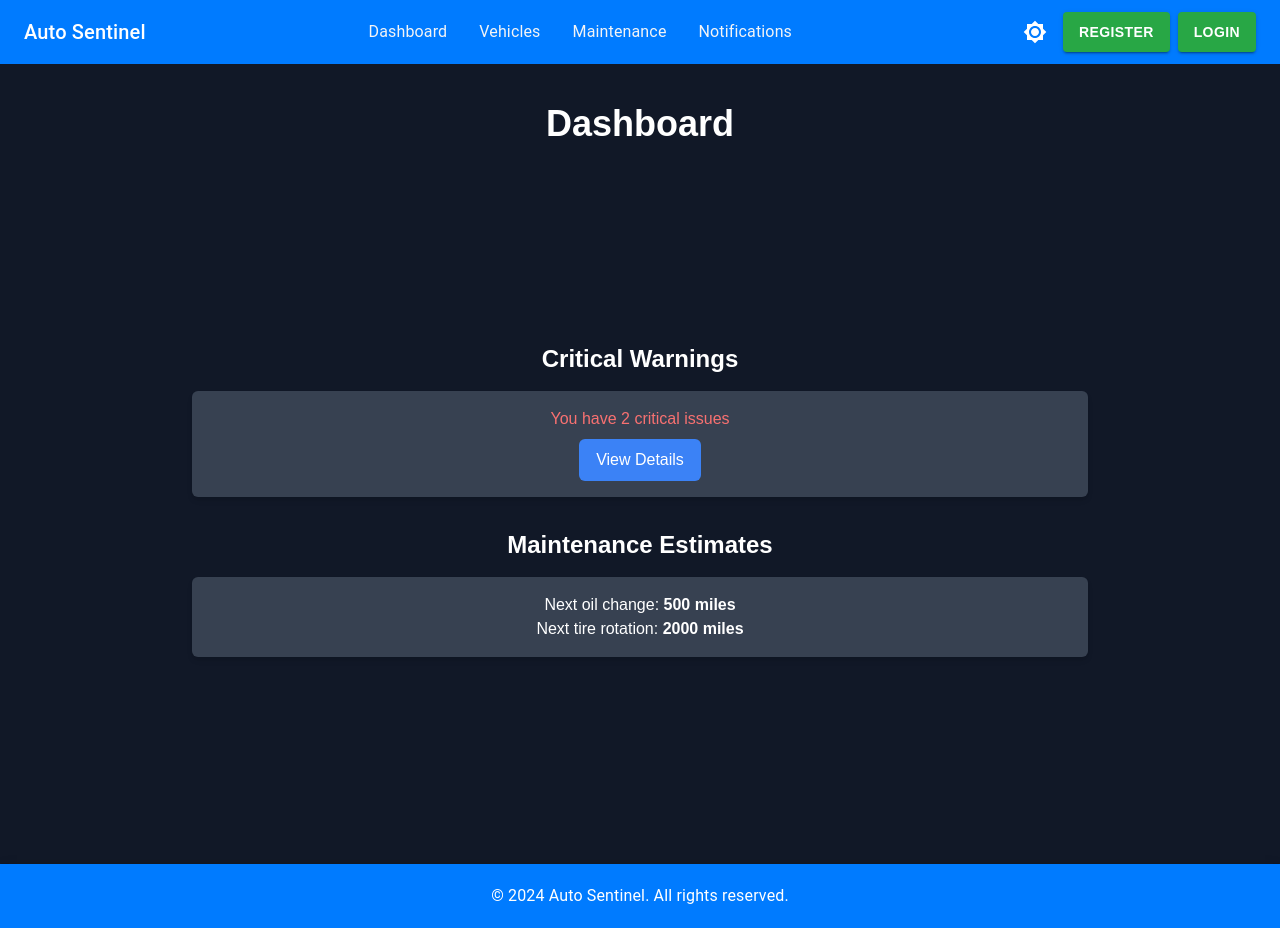
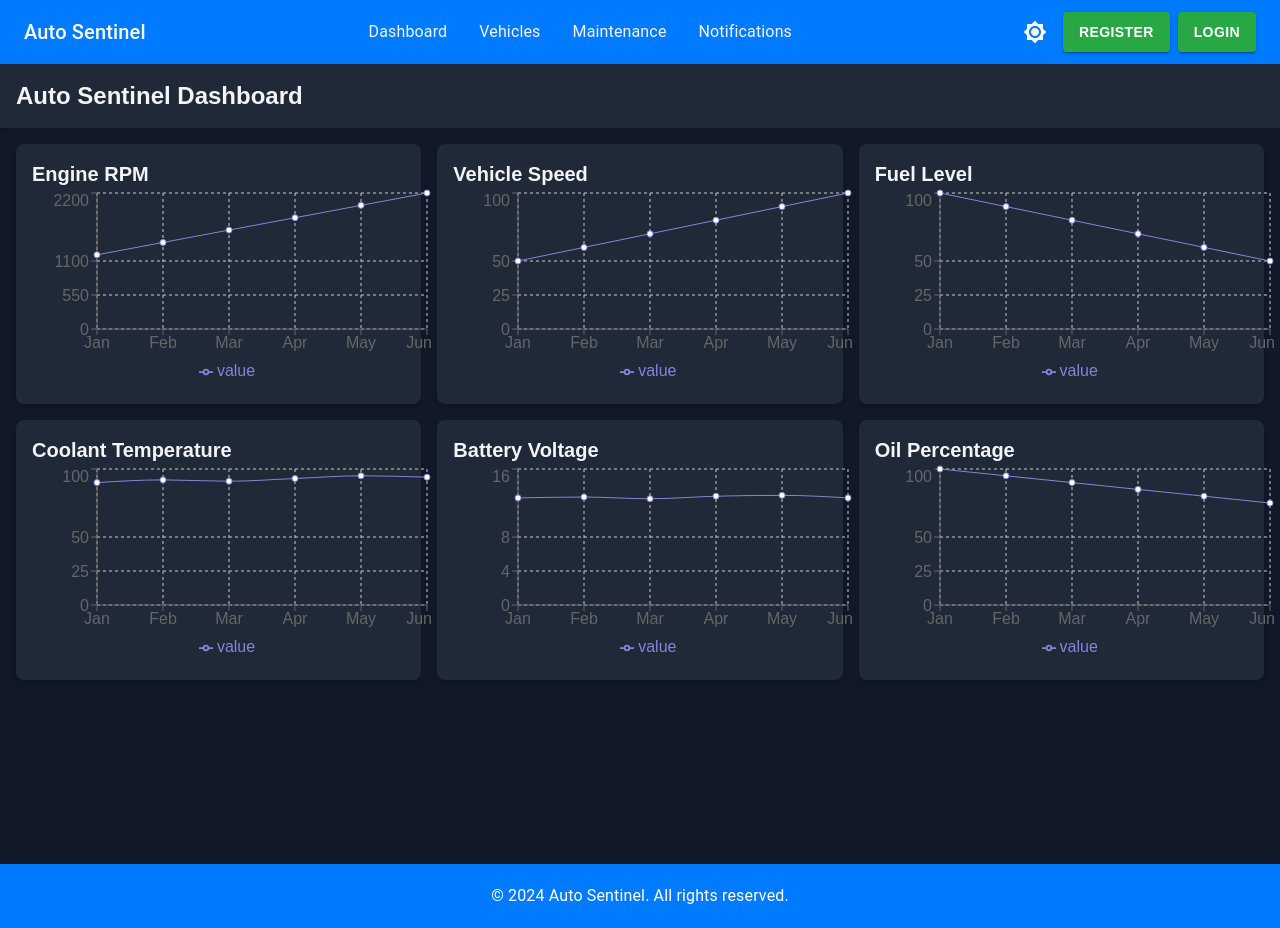
Before and after one commit to JordanBandur/auto-sentinel, a React (Vite) app in the folder frontend/: page / in a window 1280 px wide. Built offline with nearby package versions, Linux system fonts and the light colour scheme.

Commit message:
add charts to dashboard

```diff
--- a/frontend/package.json
+++ b/frontend/package.json
@@ -17,14 +17,17 @@
     "aws-sdk": "^2.1639.0",
     "axios": "^1.7.2",
     "body-parser": "^1.20.2",
+    "chart.js": "^4.4.3",
     "cors": "^2.8.5",
     "dotenv": "^16.4.5",
     "express": "^4.19.2",
     "lottie-react": "^2.4.0",
     "nodemailer": "^6.9.13",
     "react": "^18.2.0",
+    "react-chartjs-2": "^5.2.0",
     "react-dom": "^18.2.0",
     "react-router-dom": "^6.23.1",
+    "recharts": "^2.12.7",
     "sass": "^1.77.4"
   },
   "devDependencies": {
--- a/frontend/src/App.jsx
+++ b/frontend/src/App.jsx
@@ -14,7 +14,7 @@ import './App.scss';
 const App = () => {
   return (
     <Router>
-      <div className="App bg-custom-gray dark:bg-gray-900 text-black dark:text-white">
+      <div className="App bg-gray-900 text-white dark:bg-gray-900 dark:text-white">
         <Header />
         <main>
           <Routes>
--- a/frontend/src/views/Dashboard.jsx
+++ b/frontend/src/views/Dashboard.jsx
@@ -1,29 +1,106 @@
+// import React from 'react';
+// import EngineRPMCard from './EngineRPMCard';
+// import VehicleSpeedCard from './VehicleSpeedCard';
+// import FuelLevelCard from './FuelLevelCard';
+// import CoolantTemperatureCard from './CoolantTemperatureCard';
+// import BatteryVoltageCard from './BatteryVoltageCard';
+// import OilPercentageCard from './OilPercentageCard';
+
+// const Dashboard = () => {
+//   return (
+//     <div className="min-h-screen bg-gray-100 dark:bg-gray-900 text-gray-900 dark:text-gray-100">
+//       <header className="bg-white dark:bg-gray-800 shadow p-4 flex justify-between items-center">
+//         <h1 className="text-2xl font-semibold">Auto Sentinel Dashboard</h1>
+//       </header>
+//       <main className="p-4">
+//         <div className="grid grid-cols-1 md:grid-cols-2 lg:grid-cols-3 gap-4">
+//           <EngineRPMCard />
+//           <VehicleSpeedCard />
+//           <FuelLevelCard />
+//           <CoolantTemperatureCard />
+//           <BatteryVoltageCard />
+//           <OilPercentageCard />
+//         </div>
+//       </main>
+//     </div>
+//   );
+// };
+
+// export default Dashboard;
+
 import React from 'react';
+import BatteryVoltageCard from './cards/BatteryVoltageCard';
+import EngineRPMCard from './cards/EngineRPMCard';
+import VehicleSpeedCard from './cards/VehicleSpeedCard';
+import FuelLevelCard from './cards/FuelLevelCard';
+import CoolantTemperatureCard from './cards/CoolantTemperatureCard';
+import OilPercentageCard from './cards/OilPercentageCard';
 
 const Dashboard = () => {
   return (
-    <div className="dashboard p-6 bg-custom-gray dark:bg-gray-900 min-h-screen flex flex-col items-center">
-      <header className="py-4 w-full text-center">
-        <h1 className="text-4xl font-bold text-black dark:text-white">Dashboard</h1>
+    <div className="min-h-screen bg-gray-100 dark:bg-gray-900 text-gray-900 dark:text-gray-100">
+      <header className="bg-white dark:bg-gray-800 shadow p-4 flex justify-between items-center">
+        <h1 className="text-2xl font-semibold">Auto Sentinel Dashboard</h1>
       </header>
-      <main className="w-full max-w-4xl flex flex-col items-center">
-        <section className="mb-8 w-full">
-          <h2 className="text-2xl font-semibold mb-4 text-center text-black dark:text-white">Critical Warnings</h2>
-          <div className="bg-white dark:bg-gray-700 p-4 rounded-md shadow-md text-center mx-auto">
-            <p className="text-red-500 dark:text-red-400">You have 2 critical issues</p>
-            <button className="mt-2 bg-blue-500 text-white px-4 py-2 rounded-md">View Details</button>
-          </div>
-        </section>
-        <section className="w-full">
-          <h2 className="text-2xl font-semibold mb-4 text-center text-black dark:text-white">Maintenance Estimates</h2>
-          <div className="bg-white dark:bg-gray-700 p-4 rounded-md shadow-md text-center mx-auto">
-            <p>Next oil change: <span className="font-bold text-black dark:text-white">500 miles</span></p>
-            <p>Next tire rotation: <span className="font-bold text-black dark:text-white">2000 miles</span></p>
-          </div>
-        </section>
+      <main className="p-4">
+        <div className="grid grid-cols-1 md:grid-cols-2 lg:grid-cols-3 gap-4">
+          <EngineRPMCard />
+          <VehicleSpeedCard />
+          <FuelLevelCard />
+          <CoolantTemperatureCard />
+          <BatteryVoltageCard />
+          <OilPercentageCard />
+        </div>
       </main>
     </div>
   );
 };
 
 export default Dashboard;
+
+
+
+
+
+
+// import React from 'react';
+
+// const Dashboard = () => {
+//   return (
+//     <div className="min-h-screen bg-gray-100 dark:bg-gray-900 text-gray-900 dark:text-gray-100">
+//       <header className="bg-white dark:bg-gray-800 shadow p-4 flex justify-between items-center">
+//         <h1 className="text-2xl font-semibold">Auto Sentinel Dashboard</h1>
+//       </header>
+//       <main className="p-4">
+//         <div className="grid grid-cols-1 md:grid-cols-2 lg:grid-cols-3 gap-4">
+//           <div className="bg-white dark:bg-gray-800 p-4 rounded-lg shadow-md">
+//             <h2 className="text-xl font-semibold">Engine RPM</h2>
+//             <div className="mt-2">Data Placeholder</div>
+//           </div>
+//           <div className="bg-white dark:bg-gray-800 p-4 rounded-lg shadow-md">
+//             <h2 className="text-xl font-semibold">Vehicle Speed</h2>
+//             <div className="mt-2">Data Placeholder</div>
+//           </div>
+//           <div className="bg-white dark:bg-gray-800 p-4 rounded-lg shadow-md">
+//             <h2 className="text-xl font-semibold">Fuel Level</h2>
+//             <div className="mt-2">Data Placeholder</div>
+//           </div>
+//           <div className="bg-white dark:bg-gray-800 p-4 rounded-lg shadow-md">
+//             <h2 className="text-xl font-semibold">Coolant Temperature</h2>
+//             <div className="mt-2">Data Placeholder</div>
+//             </div>
+//           <div className="bg-white dark:bg-gray-800 p-4 rounded-lg shadow-md">
+//             <h2 className="text-xl font-semibold">Battery Voltage</h2>
+//             <div className="mt-2">Data Placeholder</div>
+//           </div>
+//           <div className="bg-white dark:bg-gray-800 p-4 rounded-lg shadow-md">
+//             <h2 className="text-xl font-semibold">Oil Percentage Estimate</h2>
+//             <div className="mt-2">Data Placeholder</div>
+//           </div>
+//         </div>
+//       </main>
+//     </div>
+//   );
+// };
+
+// export default Dashboard;
--- /dev/null
+++ b/frontend/src/views/cards/BatteryVoltageCard.jsx
@@ -0,0 +1,27 @@
+import React from 'react';
+import { LineChart, Line, XAxis, YAxis, CartesianGrid, Tooltip, Legend } from 'recharts';
+
+const data = [
+  { name: 'Jan', value: 12.6 },
+  { name: 'Feb', value: 12.7 },
+  { name: 'Mar', value: 12.5 },
+  { name: 'Apr', value: 12.8 },
+  { name: 'May', value: 12.9 },
+  { name: 'Jun', value: 12.6 },
+];
+
+const BatteryVoltageCard = () => (
+  <div className="bg-white dark:bg-gray-800 p-4 rounded-lg shadow-md">
+    <h2 className="text-xl font-semibold">Battery Voltage</h2>
+    <LineChart width={400} height={200} data={data}>
+      <CartesianGrid strokeDasharray="3 3" />
+      <XAxis dataKey="name" />
+      <YAxis />
+      <Tooltip />
+      <Legend />
+      <Line type="monotone" dataKey="value" stroke="#8884d8" activeDot={{ r: 8 }} />
+    </LineChart>
+  </div>
+);
+
+export default BatteryVoltageCard;
--- /dev/null
+++ b/frontend/src/views/cards/CoolantTemperatureCard.jsx
@@ -0,0 +1,27 @@
+import React from 'react';
+import { LineChart, Line, XAxis, YAxis, CartesianGrid, Tooltip, Legend } from 'recharts';
+
+const data = [
+  { name: 'Jan', value: 90 },
+  { name: 'Feb', value: 92 },
+  { name: 'Mar', value: 91 },
+  { name: 'Apr', value: 93 },
+  { name: 'May', value: 95 },
+  { name: 'Jun', value: 94 },
+];
+
+const CoolantTemperatureCard = () => (
+  <div className="bg-white dark:bg-gray-800 p-4 rounded-lg shadow-md">
+    <h2 className="text-xl font-semibold">Coolant Temperature</h2>
+    <LineChart width={400} height={200} data={data}>
+      <CartesianGrid strokeDasharray="3 3" />
+      <XAxis dataKey="name" />
+      <YAxis />
+      <Tooltip />
+      <Legend />
+      <Line type="monotone" dataKey="value" stroke="#8884d8" activeDot={{ r: 8 }} />
+    </LineChart>
+  </div>
+);
+
+export default CoolantTemperatureCard;
--- /dev/null
+++ b/frontend/src/views/cards/EngineRPMCard.jsx
@@ -0,0 +1,27 @@
+import React from 'react';
+import { LineChart, Line, XAxis, YAxis, CartesianGrid, Tooltip, Legend } from 'recharts';
+
+const data = [
+  { name: 'Jan', value: 1200 },
+  { name: 'Feb', value: 1400 },
+  { name: 'Mar', value: 1600 },
+  { name: 'Apr', value: 1800 },
+  { name: 'May', value: 2000 },
+  { name: 'Jun', value: 2200 },
+];
+
+const EngineRPMCard = () => (
+  <div className="bg-white dark:bg-gray-800 p-4 rounded-lg shadow-md">
+    <h2 className="text-xl font-semibold">Engine RPM</h2>
+    <LineChart width={400} height={200} data={data}>
+      <CartesianGrid strokeDasharray="3 3" />
+      <XAxis dataKey="name" />
+      <YAxis />
+      <Tooltip />
+      <Legend />
+      <Line type="monotone" dataKey="value" stroke="#8884d8" activeDot={{ r: 8 }} />
+    </LineChart>
+  </div>
+);
+
+export default EngineRPMCard;
--- /dev/null
+++ b/frontend/src/views/cards/FuelLevelCard.jsx
@@ -0,0 +1,27 @@
+import React from 'react';
+import { LineChart, Line, XAxis, YAxis, CartesianGrid, Tooltip, Legend } from 'recharts';
+
+const data = [
+  { name: 'Jan', value: 100 },
+  { name: 'Feb', value: 90 },
+  { name: 'Mar', value: 80 },
+  { name: 'Apr', value: 70 },
+  { name: 'May', value: 60 },
+  { name: 'Jun', value: 50 },
+];
+
+const FuelLevelCard = () => (
+  <div className="bg-white dark:bg-gray-800 p-4 rounded-lg shadow-md">
+    <h2 className="text-xl font-semibold">Fuel Level</h2>
+    <LineChart width={400} height={200} data={data}>
+      <CartesianGrid strokeDasharray="3 3" />
+      <XAxis dataKey="name" />
+      <YAxis />
+      <Tooltip />
+      <Legend />
+      <Line type="monotone" dataKey="value" stroke="#8884d8" activeDot={{ r: 8 }} />
+    </LineChart>
+  </div>
+);
+
+export default FuelLevelCard;
--- /dev/null
+++ b/frontend/src/views/cards/OilPercentageCard.jsx
@@ -0,0 +1,27 @@
+import React from 'react';
+import { LineChart, Line, XAxis, YAxis, CartesianGrid, Tooltip, Legend } from 'recharts';
+
+const data = [
+  { name: 'Jan', value: 100 },
+  { name: 'Feb', value: 95 },
+  { name: 'Mar', value: 90 },
+  { name: 'Apr', value: 85 },
+  { name: 'May', value: 80 },
+  { name: 'Jun', value: 75 },
+];
+
+const OilPercentageCard = () => (
+  <div className="bg-white dark:bg-gray-800 p-4 rounded-lg shadow-md">
+    <h2 className="text-xl font-semibold">Oil Percentage</h2>
+    <LineChart width={400} height={200} data={data}>
+      <CartesianGrid strokeDasharray="3 3" />
+      <XAxis dataKey="name" />
+      <YAxis />
+      <Tooltip />
+      <Legend />
+      <Line type="monotone" dataKey="value" stroke="#8884d8" activeDot={{ r: 8 }} />
+    </LineChart>
+  </div>
+);
+
+export default OilPercentageCard;
--- /dev/null
+++ b/frontend/src/views/cards/VehicleSpeedCard.jsx
@@ -0,0 +1,27 @@
+import React from 'react';
+import { LineChart, Line, XAxis, YAxis, CartesianGrid, Tooltip, Legend } from 'recharts';
+
+const data = [
+  { name: 'Jan', value: 50 },
+  { name: 'Feb', value: 60 },
+  { name: 'Mar', value: 70 },
+  { name: 'Apr', value: 80 },
+  { name: 'May', value: 90 },
+  { name: 'Jun', value: 100 },
+];
+
+const VehicleSpeedCard = () => (
+  <div className="bg-white dark:bg-gray-800 p-4 rounded-lg shadow-md">
+    <h2 className="text-xl font-semibold">Vehicle Speed</h2>
+    <LineChart width={400} height={200} data={data}>
+      <CartesianGrid strokeDasharray="3 3" />
+      <XAxis dataKey="name" />
+      <YAxis />
+      <Tooltip />
+      <Legend />
+      <Line type="monotone" dataKey="value" stroke="#8884d8" activeDot={{ r: 8 }} />
+    </LineChart>
+  </div>
+);
+
+export default VehicleSpeedCard;
--- a/package.json
+++ b/package.json
@@ -1,8 +1,10 @@
 {
   "dependencies": {
     "aws-sdk": "^2.1639.0",
+    "chart.js": "^4.4.3",
     "dotenv": "^16.4.5",
     "nodemailer": "^6.9.13",
+    "react-chartjs-2": "^5.2.0",
     "twilio": "^5.1.1"
   }
 }
```
Also changed, not shown: frontend/src/views/cards/TestChart.jsx (added, +29 -0 lines), 2 other files (tests, documents, lock files or other folders).
